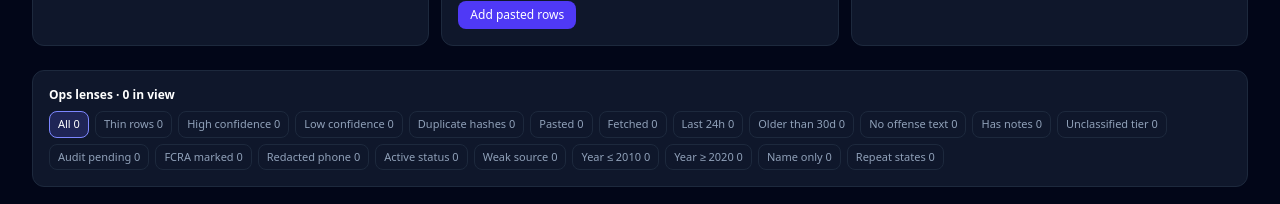
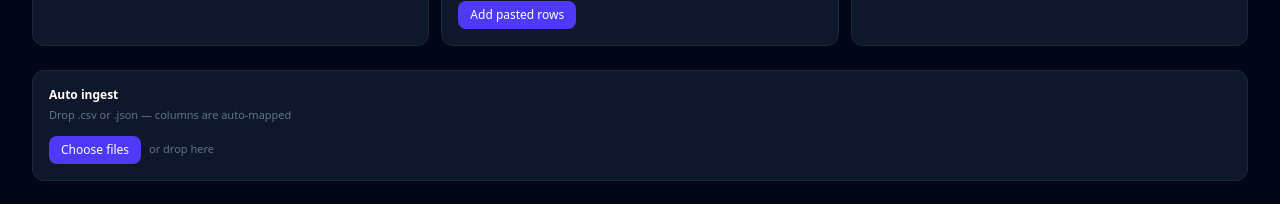
Before and after one commit to Ashes2Ashley/Marc, a React (Vite) app: page / in a window 1280 px wide. Shown: the part 514-718 px from the top of the page. Built offline with nearby package versions, Linux system fonts and the light colour scheme; no server answers.

Commit message:
Wire FileIngest drop zone into the live workspace

```diff
--- a/src/App.tsx
+++ b/src/App.tsx
@@ -11,6 +11,7 @@ import { LiveOpsBar } from './components/LiveOpsBar';
 import { MoreOpsPanel } from './components/MoreOpsPanel';
 import { HardenedBar } from './components/HardenedBar';
 import { OpsLenses, applyLens, LensId } from './components/OpsLenses';
+import { FileIngest } from './components/FileIngest';
 import { RegistryRecord, ScraperConfig, ScraperLogEntry } from './types';
 import { INITIAL_REGISTRY_RECORDS, INITIAL_SCRAPER_CONFIGS } from './data/mockRegistryData';
 import { deriveKeyFromPassphrase } from './utils/crypto';
@@ -142,6 +143,10 @@ export default function App() {
           setScrapers((prev) => (prev.some((s) => s.id === cfg.id) ? prev : [cfg, ...prev]));
           setActiveTab('scrapers');
         }} />
+        <FileIngest onIngest={(rows, summary) => {
+          if (rows.length) setRecords((prev) => [...rows, ...prev]);
+          setLogs((prev) => [{ id: `log-${Date.now()}`, timestamp: new Date().toISOString(), scraperId: 'FILE', scraperName: 'Ingest', level: rows.length ? 'SUCCESS' : 'WARN', message: summary, recordsExtracted: rows.length }, ...prev]);
+        }} />
         <OpsLenses records={records} lens={lens} onLens={setLens} />
         {activeTab === 'dashboard' && <DashboardOverview records={viewed} scrapers={scrapers} logs={logs} isVaultLocked={isVaultLocked} onNavigate={(tab) => setActiveTab(tab)} onRunScraperQuick={handleRunScraperQuick} />}
         {activeTab === 'scrapers' && <ScraperStudio scrapers={scrapers} onSaveScraper={handleSaveScraper} onScrapeComplete={handleScrapeComplete} />}
```
